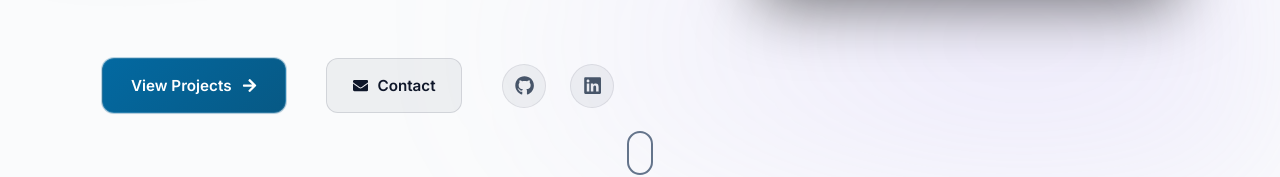
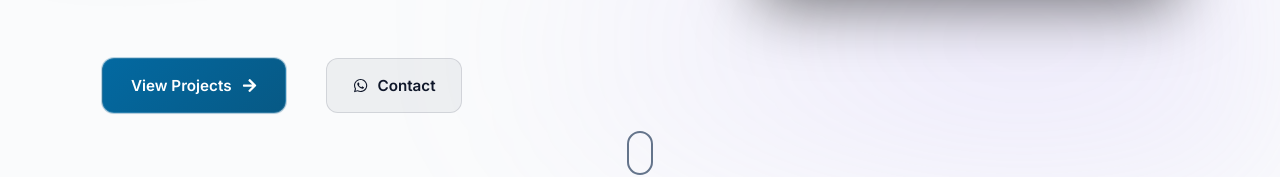
Before and after one commit to mahmoudaudi/mahmoud-portfolio, a React (Vite) app: page / in a window 1280 px wide. Shown: the part 593-770 px from the top of the page. Built offline with nearby package versions, Linux system fonts and the light colour scheme.

Commit message:
Remove social icons from hero; make Contact button link to WhatsApp

```diff
--- a/src/components/Hero.jsx
+++ b/src/components/Hero.jsx
@@ -1,7 +1,7 @@
 import React, { useEffect } from 'react';
 import Typed from 'typed.js';
 import { motion } from 'framer-motion';
-import { FaGithub, FaLinkedin, FaArrowRight, FaEnvelope } from 'react-icons/fa';
+import { FaArrowRight, FaWhatsapp } from 'react-icons/fa';
 import portfolioData from '../data/portfolioData';
 
 const Hero = () => {
@@ -46,22 +46,9 @@ const Hero = () => {
               <a href="#projects" className="btn-primary-modern">
                 View Projects <FaArrowRight />
               </a>
-              <a href="#contact" className="btn-secondary-modern">
-                <FaEnvelope /> Contact
+              <a href="https://wa.me/96179116139" className="btn-secondary-modern" target="_blank" rel="noopener noreferrer">
+                <FaWhatsapp /> Contact
               </a>
-              <div className="hero-social-modern">
-                {portfolioData.hero.social.map((link) => (
-                  <a
-                    key={link.label}
-                    href={link.href}
-                    className="social-icon-modern"
-                    target="_blank"
-                    rel="noopener noreferrer"
-                  >
-                    {link.icon === 'github' ? <FaGithub /> : <FaLinkedin />}
-                  </a>
-                ))}
-              </div>
             </div>
           </motion.div>
 
```
